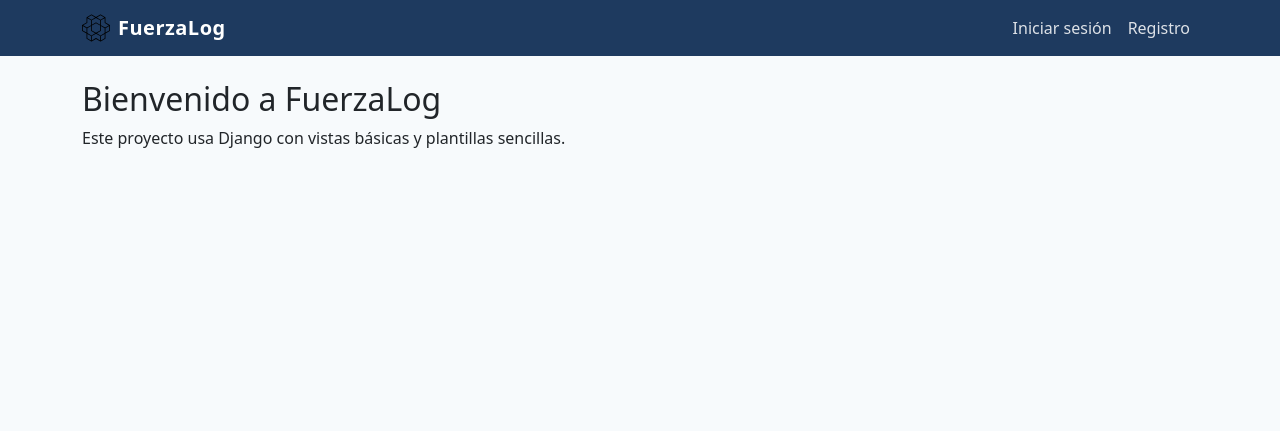
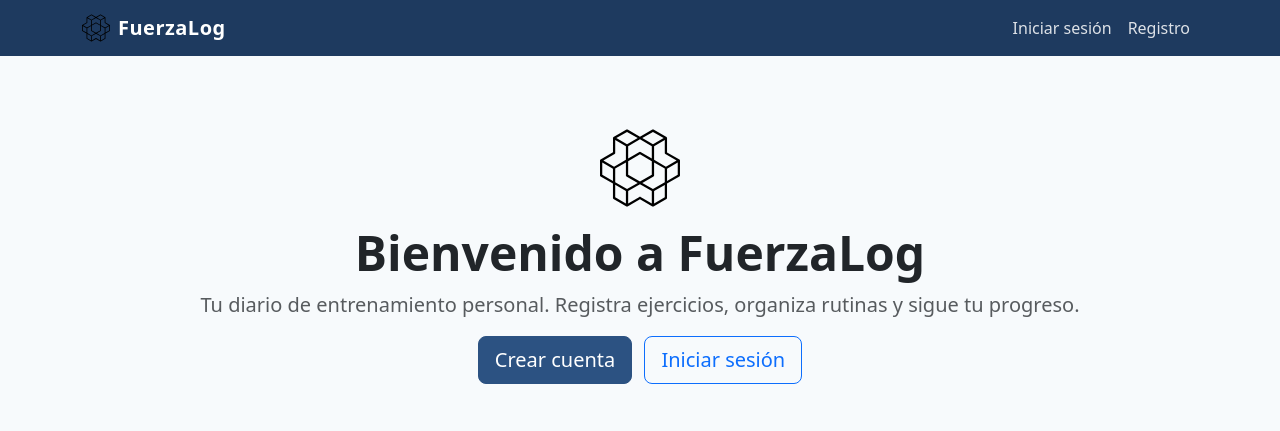
Before and after one commit to said-oudrhich/FuerzaLog, a Django app: page / in a window 1280 px wide. Shown: the top 431 px of the page. Run offline with Django 5.2, Linux system fonts and the light colour scheme.

Commit message:
pagina de inicio con bienvenida y botones segun si estas logueado o no

```diff
--- a/templates/inicio.html
+++ b/templates/inicio.html
@@ -1,8 +1,19 @@
 {% extends "base.html" %}
+{% load static %}
 
 {% block title %}Inicio - FuerzaLog{% endblock %}
 
 {% block content %}
-    <h2>Bienvenido a FuerzaLog</h2>
-    <p>Este proyecto usa Django con vistas básicas y plantillas sencillas.</p>
+<div class="text-center py-5">
+    <img src="{% static 'logo.svg' %}" height="80" alt="FuerzaLog" class="mb-3">
+    <h1 class="display-5 fw-bold">Bienvenido a FuerzaLog</h1>
+    <p class="lead text-muted">Tu diario de entrenamiento personal. Registra ejercicios, organiza rutinas y sigue tu progreso.</p>
+    {% if user.is_authenticated %}
+        <a href="{% url 'entrenamiento_list' %}" class="btn btn-primary btn-lg me-2">Mis Entrenamientos</a>
+        <a href="{% url 'entrenamiento_create' %}" class="btn btn-outline-primary btn-lg">Nuevo Entrenamiento</a>
+    {% else %}
+        <a href="{% url 'registro' %}" class="btn btn-primary btn-lg me-2">Crear cuenta</a>
+        <a href="{% url 'login' %}" class="btn btn-outline-primary btn-lg">Iniciar sesión</a>
+    {% endif %}
+</div>
 {% endblock %}
```
